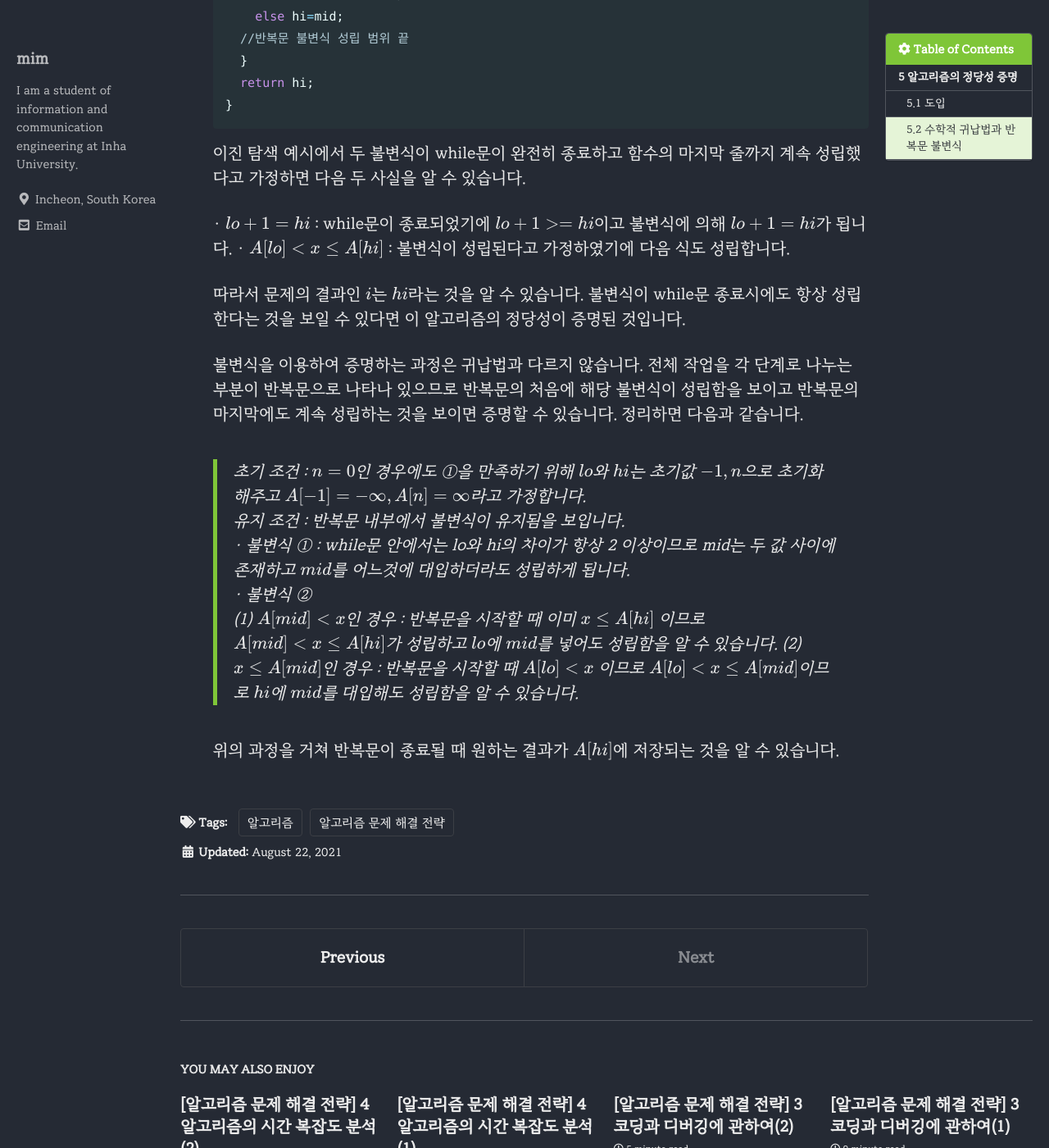
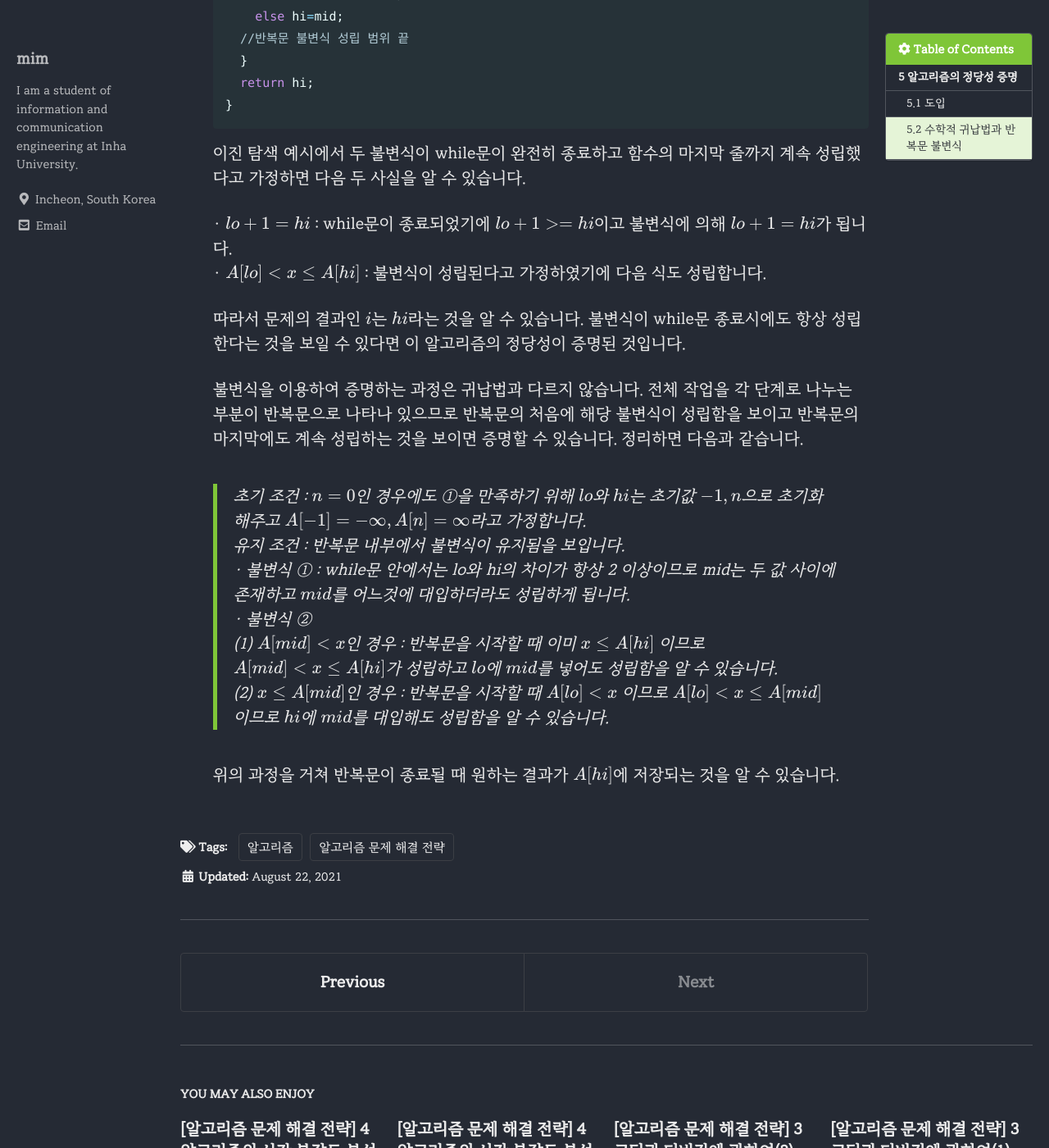
Before and after one commit to ChoMinkyung/chominkyung.github.io, a Jekyll site: the page built from _posts/algorithmic_problem_solving_strategies/2021-08-22-algorithmicProblemSolvingStrategies_02_5.md, in a window 1280 px wide and 1400 px high, scrolled down 3255 px. Shown: the whole window at 82% size. Built offline with Jekyll 4.4.1, drawn with Linux system fonts in a browser that asks for light colours; cached includes are drawn as plain includes; some web fonts are replaced; formulas are drawn with MathJax 3.

Commit message:
줄바꿈 수정

````diff
--- a/_posts/algorithmic_problem_solving_strategies/2021-08-22-algorithmicProblemSolvingStrategies_02_5.md
+++ b/_posts/algorithmic_problem_solving_strategies/2021-08-22-algorithmicProblemSolvingStrategies_02_5.md
@@ -126,8 +126,6 @@ share: false
   > 첫 단계 증명 : 나뉜 단계 중 첫 단계에서 증명하고자 하는 내용이 성립함을 보입니다. 앞 예제에서는 첫 번째 도미노가 넘어지는 것을 증명하는 것입니다.
   > 귀납 증명 : 한 단계에서 증명하고자 하는 내용이 성립한다면, 다음 단계에서도 성립함을 보입니다. 앞 예제에서 첫 번째 도미노가 쓰러지면 다음 도미노가 쓰러지는 것을 증명하는 것과 같습니다.
 
-  <br>
-
   실제 귀납법을 이용하여 사다리 게임을 증명해 봅니다. 사다리 게임의 출발지와 도착지가 반드시 1:1 대응인 것을 귀납법을 사용하여 쉽게 증명할 수 있습니다.
 
   · 단계 나누기 : 비어있는 $N$개의 세로줄에서부터 시작하여 가로줄을 하나씩 그어 원하는 사다리를 완성한다고 가정합니다. 이때 하나의 가로줄을 긋는 것을 한 단계로 가정합니다.
@@ -152,6 +150,8 @@ share: false
       // 불변식은 여기에서도 성립해야 한다.
     }
     ```
+
+    <br>
 
 - 이진 탐색과 반복문 불변식
 
````
